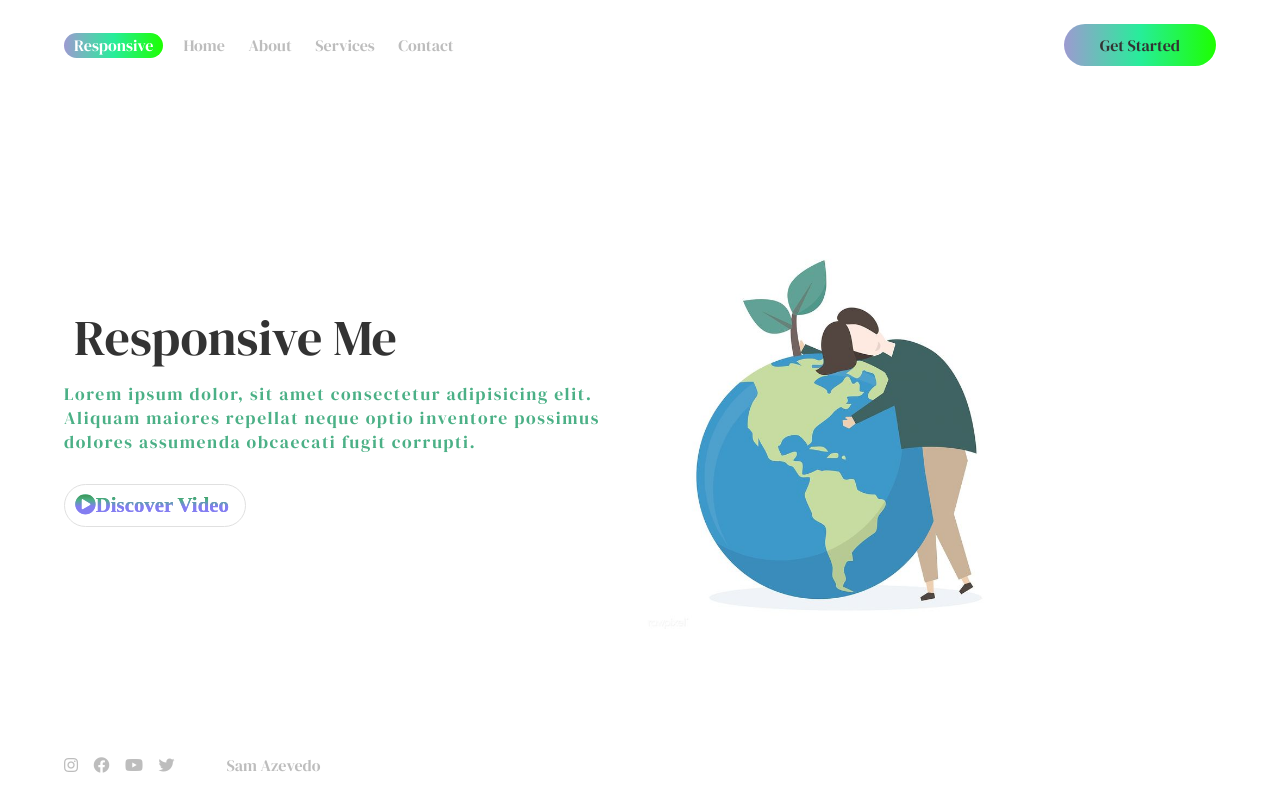
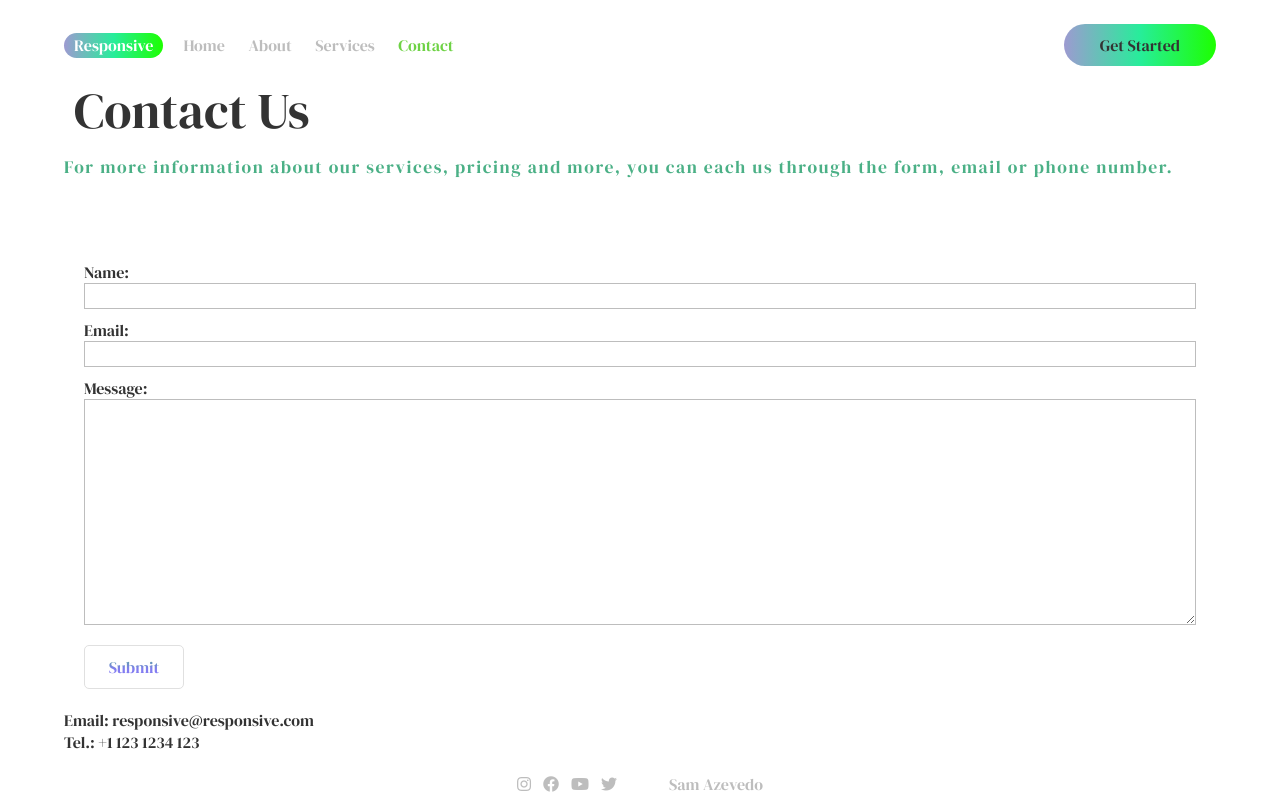
Before and after one commit to samazevedo/responsive-html-css, a plain HTML site: page pages/contact.html in a window 1280 px wide. Drawn offline with Linux system fonts and the light colour scheme.

Commit message:
add contact page form

```diff
--- a/css/style.css
+++ b/css/style.css
@@ -39,19 +39,13 @@ header {
     color: #bdbdbd;
     margin-left: 20px;
 }
-.nav-item:hover {
+.nav-item:hover:not(.active-link) {
     color: #333;
-}
-
-/* .navigation-item:first-child {
-    margin-left: 0;
-} */
-.nav-item:active {
-    color: #333333;
 }
 .navigation-btn {
     border: none;
 }
+
 .logo {
     display:flex;
     padding: 10px;
@@ -66,7 +60,13 @@ header {
 .logo a{
     text-decoration: none;
 }
-
+.active-link {
+   color: #6ed245;
+}
+.active-link:hover {
+    color:##6ed245;
+    cursor: auto;
+}
 .navigation-btn{
     border:none;
     background: linear-gradient(90deg, rgba(157,154,209,1) 0%, rgba(39,237,154,1) 50%, rgba(29,255,0,1) 100%);
@@ -129,9 +129,14 @@ main {
 footer {
     display:flex;
     color:#bdbdbd;
+    justify-content: center;
+    align-items: center;
+
 }
 .socials {
     margin-right: 40px;
+    font-size: 1rem;
+    display:flex;
 
 }
 .socials-item {
@@ -149,7 +154,50 @@ footer {
     font-size: 1.5rem;
     display: none;
 }
-
+.contact-form {
+    display:flex;
+    flex-wrap:wrap;
+}
+.contact-form p {
+    color:#4bb086;
+}
+.contact-form form {
+    display:flex;
+    flex-direction: column;
+    padding: 10px;
+    margin:10px;
+    width:100%;
+}
+.contact-form input,
+.contact-form textarea {
+    margin-bottom: 10px;
+    border: 1px #bdbdbd solid;
+}
+.submit-btn {
+    border: none;
+    padding: 10px;
+    background:transparent;
+    border-radius: 5px;
+    max-width:100px;
+    align-text:center;
+    border: 1px solid #e0e0e0;
+    background: -webkit-linear-gradient(
+        90deg,
+        rgba(131,125,241,1) 45%,
+        rgba(75,176,134,1) 76%,
+        rgba(61,150,88,1) 100%);
+    );
+    background-clip: text;
+    -webkit-background-clip:text;
+    -webkit-text-fill-color: transparent;
+    display:flex;
+    align-items: center;
+    justify-content:center;
+    margin-top: 10px;
+}
+#more-info {
+    margin-bottom:20px;
+}
 
 /* MOBILE NAVIGATION */
 .mobile-header {
@@ -181,17 +229,16 @@ footer {
 }
 .mobile-nav-item {
     display:block;
-    color: #bdbdbd;
     font-size: 1.5rem;
     margin-bottom: 10px;
 }
-.mobile-nav-item:hover {
-    color:#333;
+.mobile-nav-item:not(.active-link) {
+    color: #bdbdbd;
 }
-.mobile-nav-item:active {
-    display:block;
-    color:#333333 ;
+.mobile-nav-item:hover:not(.active-link) {
+    color:#333333;
 }
+
 
 @media only screen and (max-width: 660px){
     main {
--- a/pages/contact.html
+++ b/pages/contact.html
@@ -17,7 +17,7 @@
     <div class="mobile-header" id="mobile-nav">
         <div class="mobile-top">
             <div class=" logo">
-                <a href="#">Responsive</a>
+                <a href="../index.html">Responsive</a>
             </div>
             <div class="close-menu-btn">
                 <button  id="btn-close">
@@ -26,10 +26,10 @@
             </div>
         </div>
         <div class="mobile-nav-header">
-            <a href="" class="mobile-nav-item mobile-nav-item_active">Home</a>
-            <a href="" class="mobile-nav-item">About</a>
-            <a href="" class="mobile-nav-item">Services</a>
-            <a href="" class="mobile-nav-item">Contact</a>
+            <a href="../index.html" class="mobile-nav-item">Home</a>
+            <a href="./about.html" class="mobile-nav-item">About</a>
+            <a href="./services.html" class="mobile-nav-item">Services</a>
+            <a href="./contact.html" class="mobile-nav-item active-link">Contact</a>
         </div>
     </div>
 
@@ -41,10 +41,10 @@
         <header>
             <div class="logo"><a href="#">Responsive</a> </div>
             <nav class="navigation">
-                <a href="" class="nav-item nav-item_active">Home</a>
-                <a href="" class="nav-item">About</a>
-                <a href="" class="nav-item">Services</a>
-                <a href="" class="nav-item">Contact</a>
+                <a href="../index.html" class="nav-item">Home</a>
+                <a href="./about.html" class="nav-item">About</a>
+                <a href="./services.html" class="nav-item">Services</a>
+                <a href="./contact.html" class="nav-item active-link">Contact</a>
             </nav>
             <div class="menu-btn" >
                 <button id="btn-open">
@@ -55,19 +55,30 @@
         </header>
         <main>
             <div class="main-content">
-                <h1 class="headline">Responsive Me</h1>
+                <h1 class="headline">Contact Us</h1>
                 <p class="description">
-                    Lorem ipsum dolor, sit amet consectetur adipisicing
-                    elit. Aliquam maiores repellat neque optio inventore
-                    possimus dolores assumenda obcaecati fugit corrupti.
+                    For more information about our services, pricing and more, you can each us
+                    through the form, email or phone number.
                 </p>
-                <button class="play-btn">
-                    <i class="fa fa-play-circle">Discover Video</i>
-                </button>
+                <div class="contact-form">
+                    <p></p>
+                    <form action="../index.html" target="_black">
+                        <label for="name" aria-placeholder="name">Name:</label>
+                        <input type="text" id="name" autocomplete="name">
+                        <label for="email" aria-placeholder="email">Email:</label>
+                        <input type="email" id="email" autocomplete="emal">
+                        <label for="message">Message:</label>
+                        <textarea name="message" id="message" cols="30" rows="10"></textarea>
+                        <button type="submit" class="submit-btn">Submit</button>
+                    </form>
+                </div>
+                <div id="more-info">
+                    <a href="mailto:responsive@responsive.com">Email: responsive@responsive.com</a><br/>
+                    <a href="tel:+55011997262449">Tel.:  +1 123 1234 123</a>
+                </div>
             </div>
-            <div class="main-img">
-                <img src="/img/main-img.jpg" alt="main image">
-            </div>
+
+
         </main>
         <footer>
             <div class="socials">
```
Also changed, not shown: index.html (+9 -9 lines), pages/about.html (+14 -14 lines), pages/services.html (+14 -14 lines).
